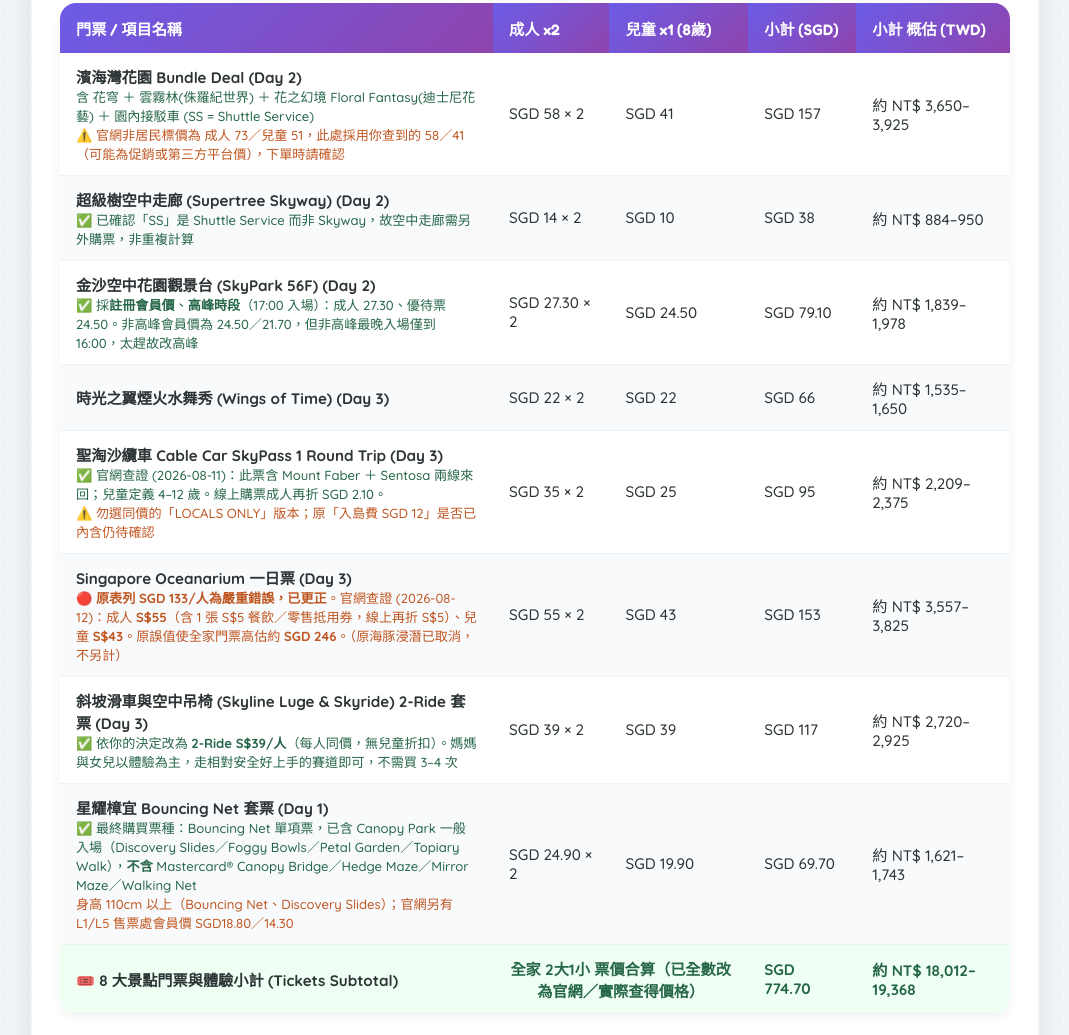
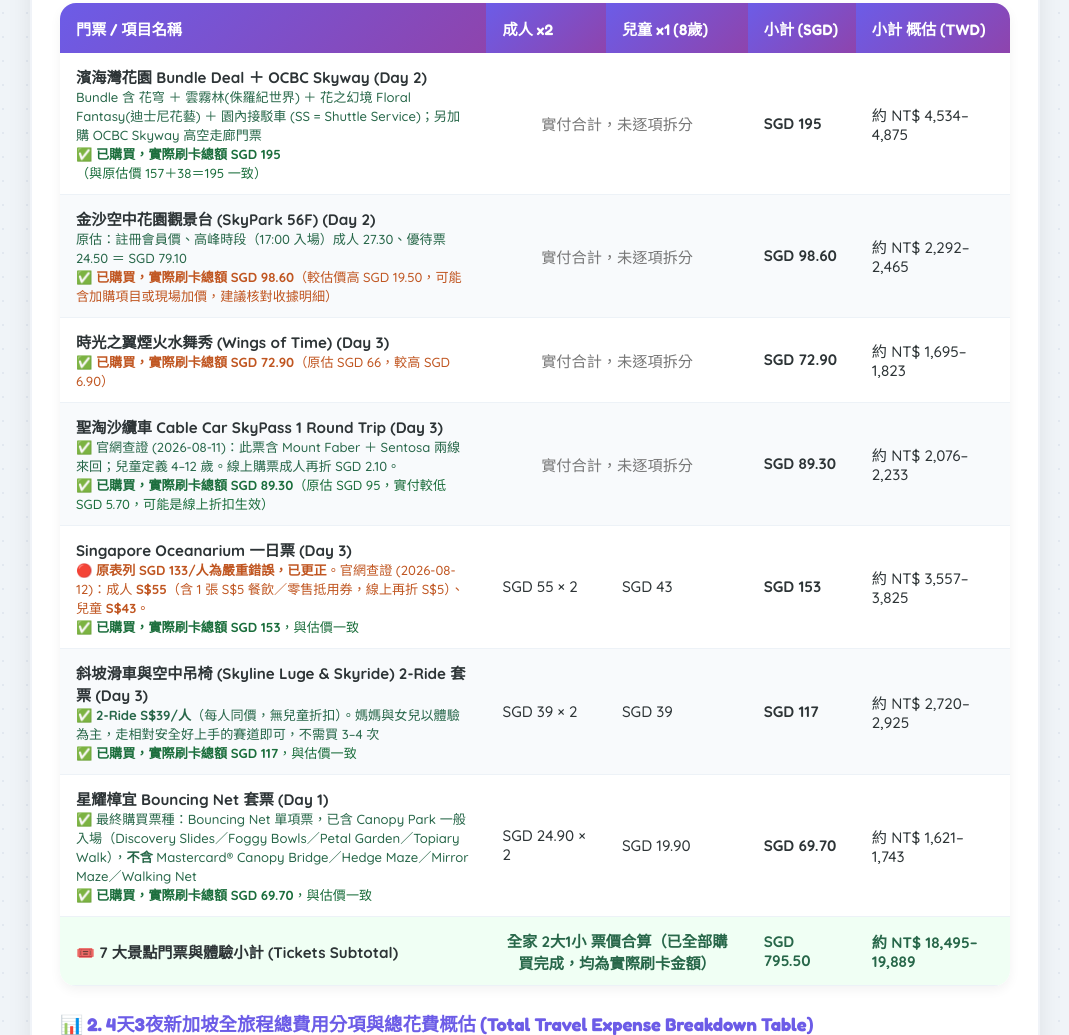
Before and after one commit to raywugithub/Singapore-202608, a plain HTML site: page index.html in a window 1280 px wide. Shown: the part 4799-5834 px from the top of the page, without its empty margins (105-1174 px from the left). Drawn offline with Linux system fonts and the light colour scheme.

Commit message:
Update index.html

```diff
--- a/index.html
+++ b/index.html
@@ -1391,66 +1391,55 @@
                         </thead>
                         <tbody>
                             <tr>
-                                <td><strong>濱海灣花園 Bundle Deal (Day 2)</strong><br><span style="font-size:0.82rem; color:#276749;">含 花穹 ＋ 雲霧林(侏羅紀世界) ＋ 花之幻境 Floral Fantasy(迪士尼花藝) ＋ 園內接駁車 (SS = Shuttle Service)</span><br><span style="font-size:0.82rem; color:#c05621;">⚠️ 官網非居民標價為 成人 73／兒童 51，此處採用你查到的 58／41（可能為促銷或第三方平台價），下單時請確認</span></td>
-                                <td>SGD 58 × 2</td>
-                                <td>SGD 41</td>
-                                <td>SGD 157</td>
-                                <td>約 NT$ 3,650–3,925</td>
+                                <td><strong>濱海灣花園 Bundle Deal ＋ OCBC Skyway (Day 2)</strong><br><span style="font-size:0.82rem; color:#276749;">Bundle 含 花穹 ＋ 雲霧林(侏羅紀世界) ＋ 花之幻境 Floral Fantasy(迪士尼花藝) ＋ 園內接駁車 (SS = Shuttle Service)；另加購 OCBC Skyway 高空走廊門票</span><br><span style="font-size:0.82rem; color:#1B6E3C;">✅ <strong>已購買，實際刷卡總額 SGD 195</strong>（與原估價 157＋38＝195 一致）</span></td>
+                                <td colspan="2" style="text-align:center; color:#777;">實付合計，未逐項拆分</td>
+                                <td><strong>SGD 195</strong></td>
+                                <td>約 NT$ 4,534–4,875</td>
                             </tr>
                             <tr>
-                                <td><strong>超級樹空中走廊 (Supertree Skyway) (Day 2)</strong><br><span style="font-size:0.82rem; color:#276749;">✅ 已確認「SS」是 Shuttle Service 而非 Skyway，故空中走廊需另外購票，非重複計算</span></td>
-                                <td>SGD 14 × 2</td>
-                                <td>SGD 10</td>
-                                <td>SGD 38</td>
-                                <td>約 NT$ 884–950</td>
+                                <td><strong>金沙空中花園觀景台 (SkyPark 56F) (Day 2)</strong><br><span style="font-size:0.82rem; color:#276749;">原估：註冊會員價、高峰時段（17:00 入場）成人 27.30、優待票 24.50 ＝ SGD 79.10</span><br><span style="font-size:0.82rem; color:#c05621;">✅ <strong>已購買，實際刷卡總額 SGD 98.60</strong>（較估價高 SGD 19.50，可能含加購項目或現場加價，建議核對收據明細）</span></td>
+                                <td colspan="2" style="text-align:center; color:#777;">實付合計，未逐項拆分</td>
+                                <td><strong>SGD 98.60</strong></td>
+                                <td>約 NT$ 2,292–2,465</td>
                             </tr>
                             <tr>
-                                <td><strong>金沙空中花園觀景台 (SkyPark 56F) (Day 2)</strong><br><span style="font-size:0.82rem; color:#276749;">✅ 採<strong>註冊會員價</strong>、<strong>高峰時段</strong>（17:00 入場）：成人 27.30、優待票 24.50。非高峰會員價為 24.50／21.70，但非高峰最晚入場僅到 16:00，太趕故改高峰</span></td>
-                                <td>SGD 27.30 × 2</td>
-                                <td>SGD 24.50</td>
-                                <td>SGD 79.10</td>
-                                <td>約 NT$ 1,839–1,978</td>
+                                <td><strong>時光之翼煙火水舞秀 (Wings of Time) (Day 3)</strong><br><span style="font-size:0.82rem; color:#c05621;">✅ <strong>已購買，實際刷卡總額 SGD 72.90</strong>（原估 SGD 66，較高 SGD 6.90）</span></td>
+                                <td colspan="2" style="text-align:center; color:#777;">實付合計，未逐項拆分</td>
+                                <td><strong>SGD 72.90</strong></td>
+                                <td>約 NT$ 1,695–1,823</td>
                             </tr>
                             <tr>
-                                <td><strong>時光之翼煙火水舞秀 (Wings of Time) (Day 3)</strong></td>
-                                <td>SGD 22 × 2</td>
-                                <td>SGD 22</td>
-                                <td>SGD 66</td>
-                                <td>約 NT$ 1,535–1,650</td>
+                                <td><strong>聖淘沙纜車 Cable Car SkyPass 1 Round Trip (Day 3)</strong><br><span style="font-size:0.82rem; color:#276749;">✅ 官網查證 (2026-08-11)：此票含 Mount Faber ＋ Sentosa 兩線來回；兒童定義 4–12 歲。線上購票成人再折 SGD 2.10。</span><br><span style="font-size:0.82rem; color:#1B6E3C;">✅ <strong>已購買，實際刷卡總額 SGD 89.30</strong>（原估 SGD 95，實付較低 SGD 5.70，可能是線上折扣生效）</span></td>
+                                <td colspan="2" style="text-align:center; color:#777;">實付合計，未逐項拆分</td>
+                                <td><strong>SGD 89.30</strong></td>
+                                <td>約 NT$ 2,076–2,233</td>
                             </tr>
                             <tr>
-                                <td><strong>聖淘沙纜車 Cable Car SkyPass 1 Round Trip (Day 3)</strong><br><span style="font-size:0.82rem; color:#276749;">✅ 官網查證 (2026-08-11)：此票含 Mount Faber ＋ Sentosa 兩線來回；兒童定義 4–12 歲。線上購票成人再折 SGD 2.10。</span><br><span style="font-size:0.82rem; color:#c05621;">⚠️ 勿選同價的「LOCALS ONLY」版本；原「入島費 SGD 12」是否已內含仍待確認</span></td>
-                                <td>SGD 35 × 2</td>
-                                <td>SGD 25</td>
-                                <td>SGD 95</td>
-                                <td>約 NT$ 2,209–2,375</td>
-                            </tr>
-                            <tr>
-                                <td><strong>Singapore Oceanarium 一日票 (Day 3)</strong><br><span style="font-size:0.82rem; color:#c05621;">🔴 <strong>原表列 SGD 133/人為嚴重錯誤，已更正</strong>。官網查證 (2026-08-12)：成人 <strong>S$55</strong>（含 1 張 S$5 餐飲／零售抵用券，線上再折 S$5）、兒童 <strong>S$43</strong>。原誤值使全家門票高估約 <strong>SGD 246</strong>。（原海豚浸潛已取消，不另計）</span></td>
+                                <td><strong>Singapore Oceanarium 一日票 (Day 3)</strong><br><span style="font-size:0.82rem; color:#c05621;">🔴 <strong>原表列 SGD 133/人為嚴重錯誤，已更正</strong>。官網查證 (2026-08-12)：成人 <strong>S$55</strong>（含 1 張 S$5 餐飲／零售抵用券，線上再折 S$5）、兒童 <strong>S$43</strong>。</span><br><span style="font-size:0.82rem; color:#1B6E3C;">✅ <strong>已購買，實際刷卡總額 SGD 153</strong>，與估價一致</span></td>
                                 <td>SGD 55 × 2</td>
                                 <td>SGD 43</td>
-                                <td>SGD 153</td>
+                                <td><strong>SGD 153</strong></td>
                                 <td>約 NT$ 3,557–3,825</td>
                             </tr>
                             <tr>
-                                <td><strong>斜坡滑車與空中吊椅 (Skyline Luge & Skyride) 2-Ride 套票 (Day 3)</strong><br><span style="font-size:0.82rem; color:#276749;">✅ 依你的決定改為 <strong>2-Ride S$39/人</strong>（每人同價，無兒童折扣）。媽媽與女兒以體驗為主，走相對安全好上手的賽道即可，不需買 3–4 次</span></td>
+                                <td><strong>斜坡滑車與空中吊椅 (Skyline Luge & Skyride) 2-Ride 套票 (Day 3)</strong><br><span style="font-size:0.82rem; color:#276749;">✅ <strong>2-Ride S$39/人</strong>（每人同價，無兒童折扣）。媽媽與女兒以體驗為主，走相對安全好上手的賽道即可，不需買 3–4 次</span><br><span style="font-size:0.82rem; color:#1B6E3C;">✅ <strong>已購買，實際刷卡總額 SGD 117</strong>，與估價一致</span></td>
                                 <td>SGD 39 × 2</td>
                                 <td>SGD 39</td>
-                                <td>SGD 117</td>
+                                <td><strong>SGD 117</strong></td>
                                 <td>約 NT$ 2,720–2,925</td>
                             </tr>
                             <tr>
-                                <td><strong>星耀樟宜 Bouncing Net 套票 (Day 1)</strong><br><span style="font-size:0.82rem; color:#276749;">✅ 最終購買票種：Bouncing Net 單項票，已含 Canopy Park 一般入場（Discovery Slides／Foggy Bowls／Petal Garden／Topiary Walk），<strong>不含</strong> Mastercard® Canopy Bridge／Hedge Maze／Mirror Maze／Walking Net</span><br><span style="font-size:0.82rem; color:#c05621;">身高 110cm 以上（Bouncing Net、Discovery Slides）；官網另有 L1/L5 售票處會員價 SGD18.80／14.30</span></td>
+                                <td><strong>星耀樟宜 Bouncing Net 套票 (Day 1)</strong><br><span style="font-size:0.82rem; color:#276749;">✅ 最終購買票種：Bouncing Net 單項票，已含 Canopy Park 一般入場（Discovery Slides／Foggy Bowls／Petal Garden／Topiary Walk），<strong>不含</strong> Mastercard® Canopy Bridge／Hedge Maze／Mirror Maze／Walking Net</span><br><span style="font-size:0.82rem; color:#1B6E3C;">✅ <strong>已購買，實際刷卡總額 SGD 69.70</strong>，與估價一致</span></td>
                                 <td>SGD 24.90 × 2</td>
                                 <td>SGD 19.90</td>
-                                <td>SGD 69.70</td>
+                                <td><strong>SGD 69.70</strong></td>
                                 <td>約 NT$ 1,621–1,743</td>
                             </tr>
                             <tr style="background-color: #F0FFF4; font-weight: 700;">
-                                <td><strong>🎟️ 8 大景點門票與體驗小計 (Tickets Subtotal)</strong></td>
-                                <td colspan="2" style="text-align: center; color: #276749;">全家 2大1小 票價合算（已全數改為官網／實際查得價格）</td>
-                                <td><strong style="color: #276749;">SGD 774.70</strong></td>
-                                <td><strong style="color: #276749;">約 NT$ 18,012–19,368</strong></td>
+                                <td><strong>🎟️ 7 大景點門票與體驗小計 (Tickets Subtotal)</strong></td>
+                                <td colspan="2" style="text-align: center; color: #276749;">全家 2大1小 票價合算（<strong>已全部購買完成，均為實際刷卡金額</strong>）</td>
+                                <td><strong style="color: #276749;">SGD 795.50</strong></td>
+                                <td><strong style="color: #276749;">約 NT$ 18,495–19,889</strong></td>
                             </tr>
                         </tbody>
                     </table>
@@ -1496,9 +1485,9 @@
                             </tr>
                             <tr>
                                 <td><strong>🎟️ 門票體驗 (Attractions)</strong></td>
-                                <td>8 大景點門票與體驗小計（票價已全面更正，見上表）</td>
-                                <td><strong>SGD 774.70</strong></td>
-                                <td><strong>約 NT$ 18,012 – 19,368</strong></td>
+                                <td>7 大景點門票與體驗小計（已全部購買完成，均為實際刷卡金額，見上表）</td>
+                                <td><strong>SGD 795.50</strong></td>
+                                <td><strong>約 NT$ 18,495 – 19,889</strong></td>
                             </tr>
                             <tr>
                                 <td><strong>🍽️ 餐飲美食 (Dining & Meals)</strong></td>
@@ -1521,14 +1510,14 @@
                             <tr style="background: linear-gradient(135deg, #FEFCBF 0%, #FEEBC8 100%); font-weight: 700; font-size: 1.05rem;">
                                 <td><strong style="color: #C05621;">🏆 全旅程預估總花費 (Total Travel Cost)</strong></td>
                                 <td><strong style="color: #9B2C2C;">全家 4 天 3 夜總旅遊費用</strong></td>
-                                <td><strong style="color: #C05621;">約當 SGD 4,158.70 – 4,515.70</strong></td>
-                                <td><strong style="color: #9B2C2C;">NT$ 99,187 – 110,216</strong></td>
+                                <td><strong style="color: #C05621;">約當 SGD 4,179.50 – 4,536.50</strong></td>
+                                <td><strong style="color: #9B2C2C;">NT$ 99,670 – 110,737</strong></td>
                             </tr>
                             <tr style="background: linear-gradient(135deg, #EBF8FF 0%, #BEE3F8 100%); font-weight: 700; font-size: 1.05rem;">
                                 <td><strong style="color: #2B6CB0;">💳 扣除媽媽負擔機票後實付 (Net Out-of-pocket)</strong></td>
                                 <td><strong style="color: #2C5282;">💡 扣除媽媽負擔機票 NT$ 30,632 後全家自付金額</strong></td>
-                                <td><strong style="color: #2B6CB0;">約當 SGD 2,933.70 – 3,197.70</strong></td>
-                                <td><strong style="color: #2C5282;">NT$ 68,555 – 79,584</strong></td>
+                                <td><strong style="color: #2B6CB0;">約當 SGD 2,954.50 – 3,218.50</strong></td>
+                                <td><strong style="color: #2C5282;">NT$ 69,038 – 80,105</strong></td>
                             </tr>
                         </tbody>
                     </table>
@@ -1538,10 +1527,10 @@
                     <div class="explorer-highlight-title">💡 預算規劃與分攤貼心提示 (Budget & Cost Sharing Tips)</div>
                     <p>
                         1. <strong>機票由媽媽大方贊助</strong>：來回機票款 <strong>NT$ 30,632</strong>（2大1小）全額由媽媽負擔，極大程度減輕全家出遊壓力！<br>
-                        2. <strong>全家實付掌控良好</strong>：扣除媽媽贊助的機票後，4 天 3 夜全家實付金額僅需 <strong>NT$ 68,555 – 79,584</strong>（約當 <strong>SGD 2,933.70 – 3,197.70</strong>），即可享優質飯店與豐富景點行程！<br>
-                        &nbsp;&nbsp;&nbsp;💡 <strong>本次票價全面更正後，門票小計由原（錯誤的）SGD 937–976 降為 SGD 774.70</strong>，主因是 Oceanarium 原表列 SGD 133/人為誤植（實為成人 55／兒童 43），單此一項即修正約 SGD 246；另加入 Floral Fantasy 套票的正確價格，並將 Day 1 Canopy Park 改為最終購買的 Bouncing Net 單項票（較 Bundle Deal 2 便宜約 SGD 77.30）。<br>
+                        2. <strong>全家實付掌控良好</strong>：扣除媽媽贊助的機票後，4 天 3 夜全家實付金額僅需 <strong>NT$ 69,038 – 80,105</strong>（約當 <strong>SGD 2,954.50 – 3,218.50</strong>），即可享優質飯店與豐富景點行程！<br>
+                        &nbsp;&nbsp;&nbsp;💡 <strong>7 大景點門票已全數購買完成，門票小計為實際刷卡總額 SGD 795.50</strong>（原估價 SGD 774.70）。其中 SkyPark（估79.10→實付98.60）、時光之翼（估66→實付72.90）較估價高；Cable Car SkyPass（估95→實付89.30）較估價低；濱海灣花園 Bundle＋OCBC Skyway、Oceanarium、Skyline Luge、Bouncing Net 套票則與估價一致。<br>
                         &nbsp;&nbsp;&nbsp;⚠️ <strong>對帳說明</strong>：機票、台灣接送、旅平險為<strong>台幣固定支出</strong>，其 SGD 欄僅為約當換算；其餘為 SGD 支出，TWD 欄採「低標 ×23.25、高標 ×25」。因此兩欄不會完全對帳，<strong>請以 TWD 欄為準</strong>。<br>
-                        3. <strong>線上預訂門票優惠</strong>：熱門景點門票（如濱海灣雙館、Singapore Oceanarium、時光之翼與斜坡滑車）建議提前於 Klook 或 KKday 平台預訂，不僅享有套票折扣，還能節省現場排隊時間！<br>
+                        3. <strong>門票已購買完成</strong>：7 大景點門票（濱海灣雙館＋OCBC Skyway、SkyPark、Singapore Oceanarium、時光之翼、Cable Car SkyPass、Skyline Luge、Bouncing Net）皆已於 Klook／KKday 或官網完成刷卡，出發前僅需確認電子憑證與兌換方式即可，不必再另行比價下單。<br>
                         4. <strong>感應支付便利搭乘</strong>：搭乘新加坡 MRT 地鐵與公車無需額外購卡，直接使用支援海外刷卡的信用卡（VISA / MasterCard）或手機 Apple Pay / Google Pay 逼卡感應即可輕鬆進出站！
                     </p>
                 </div>
```
